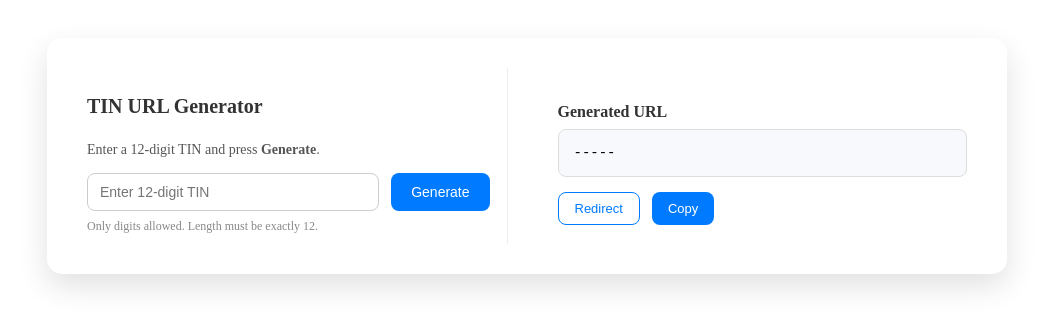
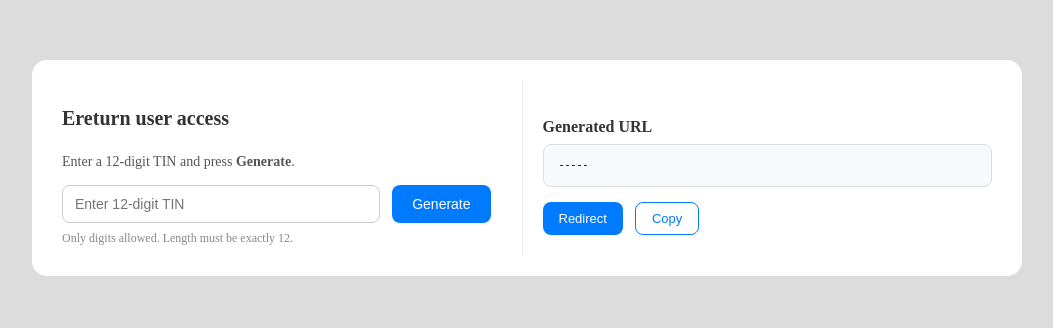
Before and after one commit to zahid-source/ereturn, an Angular app: page / in a window 1280 px wide. Shown: the part 232-560 px from the top of the page, without its empty margins (113-1166 px from the left). Built offline with nearby package versions, Linux system fonts and the light colour scheme.

Commit message:
api call done

```diff
--- a/src/app/components/user-access/user-access.css
+++ b/src/app/components/user-access/user-access.css
@@ -1,17 +1,11 @@
 /* Full-page container */
-html, body {
-  margin: 0;
-  padding: 0;
-  height: 100%;
-  font-family: "Segoe UI", Arial, sans-serif;
-  background: #f0f2f5;
-}
 
 .container {
   display: flex;
   justify-content: center;
   align-items: center;
-  height: 95vh;
+  height: 100vh;
+  background: #dcdcdc;
 }
 
 /* Card */
@@ -20,11 +14,11 @@ html, body {
   align-items: stretch; /* full height alignment for left/right sections */
   background: #fff;
   border-radius: 15px;
-  padding: 30px;
-  box-shadow: 0 12px 30px rgba(0,0,0,0.12);
-  width: 900px;
+  padding: 20px;
+  /*box-shadow: 0 12px 30px rgba(0,0,0,0.12);*/
+  width: 950px;
   max-width: 100%;
-  gap: 30px;
+  gap: 10px;
   transition: all 0.3s ease;
 }
 
@@ -106,7 +100,6 @@ html, body {
   display: flex;
   flex-direction: column;
   justify-content: center;
-  padding-left: 20px;
 }
 
 .url-box {
@@ -115,7 +108,7 @@ html, body {
   border: 1px solid #ddd;
   border-radius: 8px;
   font-family: monospace;
-  font-size: 14px;
+  font-size: 10px;
   margin-bottom: 15px;
   word-break: break-all;
 }
@@ -160,7 +153,9 @@ html, body {
 }
 
 /* Slide in from top and fade in */
-.toast {
+
+/* Success toast (green) */
+.toast-success {
   position: fixed;
   top: 20px;
   right: 20px;
@@ -169,7 +164,24 @@ html, body {
   padding: 14px 20px;
   border-radius: 8px;
   box-shadow: 0 4px 12px rgba(0,0,0,0.2);
-  font-size: 14px;
+  font-size: 22px;
+  z-index: 1000;
+  opacity: 0;
+  transform: translateY(-20px);
+  animation: slideIn 0.3s forwards, fadeOut 0.3s 2.2s forwards;
+}
+
+/* Error toast (red) */
+.toast-error {
+  background-color: #dc3545;
+  position: fixed;
+  top: 20px;
+  right: 20px; /* green for success */
+  color: #fff;
+  padding: 14px 20px;
+  border-radius: 8px;
+  box-shadow: 0 4px 12px rgba(0,0,0,0.2);
+  font-size: 22px;
   z-index: 1000;
   opacity: 0;
   transform: translateY(-20px);
--- a/src/app/components/user-access/user-access.html
+++ b/src/app/components/user-access/user-access.html
@@ -2,7 +2,7 @@
   <div class="card">
     <!-- Left Section -->
     <div class="card-left">
-      <h2 class="title">TIN URL Generator</h2>
+      <h2 class="title">Ereturn user access</h2>
       <p class="lead">Enter a 12-digit TIN and press <strong>Generate</strong>.</p>
 
       <div class="form-row">
@@ -13,7 +13,7 @@
           placeholder="Enter 12-digit TIN"
           class="tin-input"
         />
-        <button class="btn" (click)="generateUrl()">Generate</button>
+        <button class="btn" (click)="generateUrl()" [disabled]="this.tin.length!=12">Generate</button>
       </div>
 
       <div class="hint">Only digits allowed. Length must be exactly 12.</div>
@@ -24,13 +24,13 @@
       <h3 class="title-sm">Generated URL</h3>
       <div class="url-box">{{ generatedUrl }}</div>
       <div class="actions">
-        <button class="small ghost" (click)="redirect()">Redirect</button>
-        <button class="small btn" (click)="copy()">Copy</button>
+        <button class="small btn" (click)="redirect()">Redirect</button>
+        <button class="small ghost" (click)="copy()">Copy</button>
       </div>
     </div>
   </div>
   @if(showToast){
-    <div class="toast">
+    <div [ngClass]="{ 'toast-success': toastType === 'success', 'toast-error': toastType === 'error' }">
       {{ toastMessage }}
     </div>
   }
--- a/src/app/components/user-access/user-access.ts
+++ b/src/app/components/user-access/user-access.ts
@@ -1,12 +1,14 @@
 import {Component} from '@angular/core';
 import {FormsModule} from '@angular/forms';
 import {ApiCallService, AuthRequest} from '../../service/api-call-service';
-import {BASE_URL_UI, PASSWORD} from '../../service/constant';
+import {BASE_URL_UI, OTP, PASSWORD, PHONE} from '../../service/constant';
+import {NgClass} from '@angular/common';
 
 @Component({
   selector: 'app-user-access',
   imports: [
-    FormsModule
+    FormsModule,
+    NgClass
   ],
   templateUrl: './user-access.html',
   styleUrl: './user-access.css'
@@ -16,12 +18,14 @@ export class UserAccess {
   generatedUrl: string = '-----';
   toastMessage: string = '';
   showToast: boolean = false;
+  toastType: string = 'success';
 
   constructor(private api: ApiCallService) {
   }
 
 
-  generateUrl() {
+  generateUrl(silent: boolean = false) {
+    // this.generatedUrl = '-----';
     const payload: AuthRequest = {
       username: this.tin,
       password: PASSWORD,
@@ -33,11 +37,11 @@ export class UserAccess {
 
     this.api.authenticate(payload).subscribe({
       next: (res) => {
-        this.toast('Authenticated successfully');
+        if(!silent)
+        this.toast('Url generated successfully');
         this.generatedUrl = BASE_URL_UI + '/#/trp/' + res.replyMessage.body.id_token + '/' + res.replyMessage.body.refresh_token;
       },
       error: (err) => {
-        this.toast('Registered Successfully');
         this.startSignUpProcess();
       }
     });
@@ -46,7 +50,7 @@ export class UserAccess {
   startSignUpProcess() {
     this.api.signUp({
       userIdentification: this.tin,
-      phone: '01834520200',
+      phone: PHONE,
       feature: 'REGISTRATION',
       userType: 'TAXPAYER'
     }).subscribe({
@@ -54,7 +58,7 @@ export class UserAccess {
         this.generatePassword();
       },
       error: (err) => {
-        this.toast('Sign-up failed');
+        this.errorToast('Invalid TIN/Password');
         console.error(err);
       }
     });
@@ -70,6 +74,14 @@ export class UserAccess {
   }
 
   toast(message: string) {
+    this.toastType = 'success';
+    this.toastMessage = message;
+    this.showToast = true;
+    setTimeout(() => (this.showToast = false), 2500);
+  }
+
+  errorToast(message: string) {
+    this.toastType = 'error';
     this.toastMessage = message;
     this.showToast = true;
     setTimeout(() => (this.showToast = false), 2500);
@@ -84,16 +96,16 @@ export class UserAccess {
   generatePassword() {
     this.api.generatePassword({
       userIdentification: this.tin,
-      phone: "01834520200",
+      phone: PHONE,
       newPass: PASSWORD,
       retypedNewPass: PASSWORD,
       feature: "REGISTRATION",
       userType: "TAXPAYER",
-      otp: "698569"
+      otp: OTP
     }).subscribe({
       next: (res) => {
         this.toast('New registration done successfully.');
-        this.generateUrl();
+        this.generateUrl(true);
       },
       error: (err) => {
         this.toast('Invalid TIN or cannot generate token using default password.');
--- a/src/app/service/constant.ts
+++ b/src/app/service/constant.ts
@@ -1,4 +1,5 @@
 export const PASSWORD = 'EReturn123#'
 export const OTP = 698569
+export const PHONE = '01834520200'
 export const BASE_URL_UI = 'http://103.92.85.227:42001'
 export const BASE_URL_BACKEND = 'http://103.92.85.227:5000'
--- a/src/styles.css
+++ b/src/styles.css
@@ -1 +1,4 @@
 /* You can add global styles to this file, and also import other style files */
+body {
+  margin: 0;
+}
```
